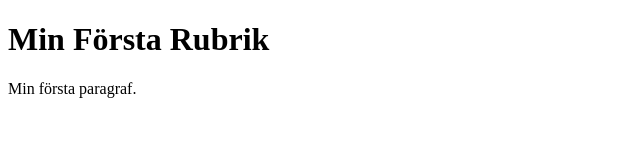
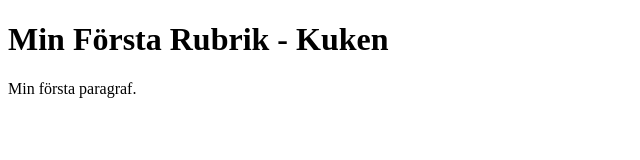
Before and after one commit to Alsar5/cabowabo, a plain HTML site: page index.html in a window 1280 px wide. Shown: the whole page, without its empty margins (0-640 px from the left). Drawn offline with Linux system fonts and the light colour scheme.

Commit message:
Added changes

```diff
--- a/index.html
+++ b/index.html
@@ -2,7 +2,7 @@
 <html>
 <body>
 
-<h1>Min Första Rubrik</h1>
+<h1>Min Första Rubrik - Kuken</h1>
 
 <p>Min första paragraf.</p>
 
```
